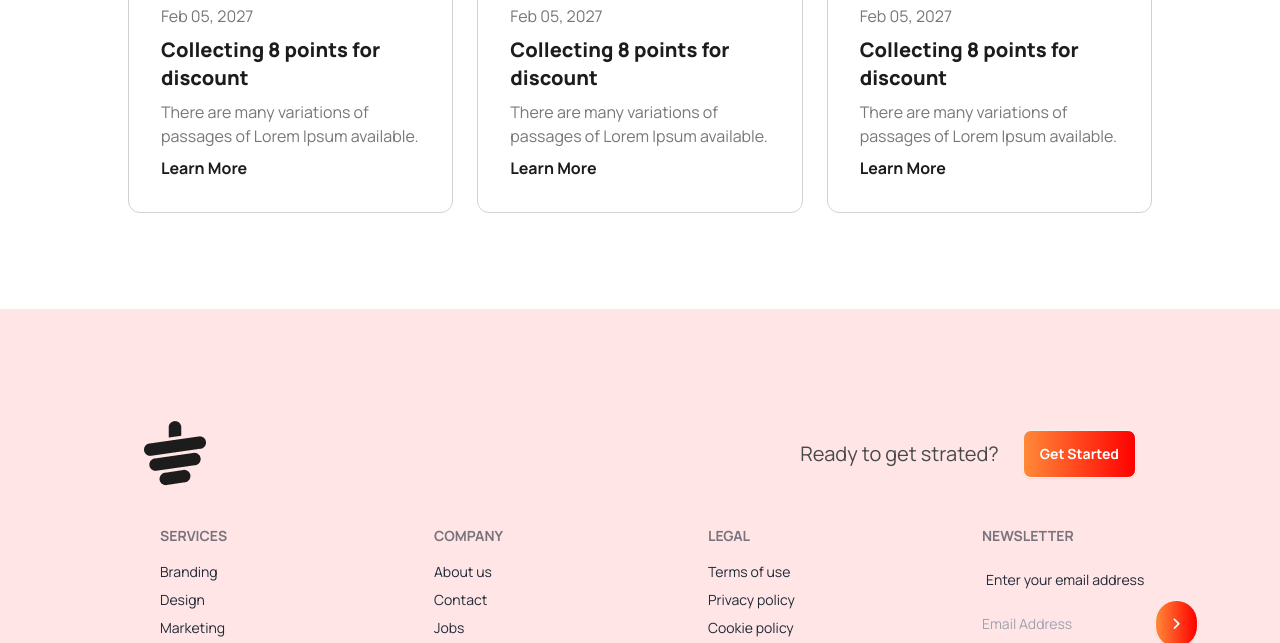
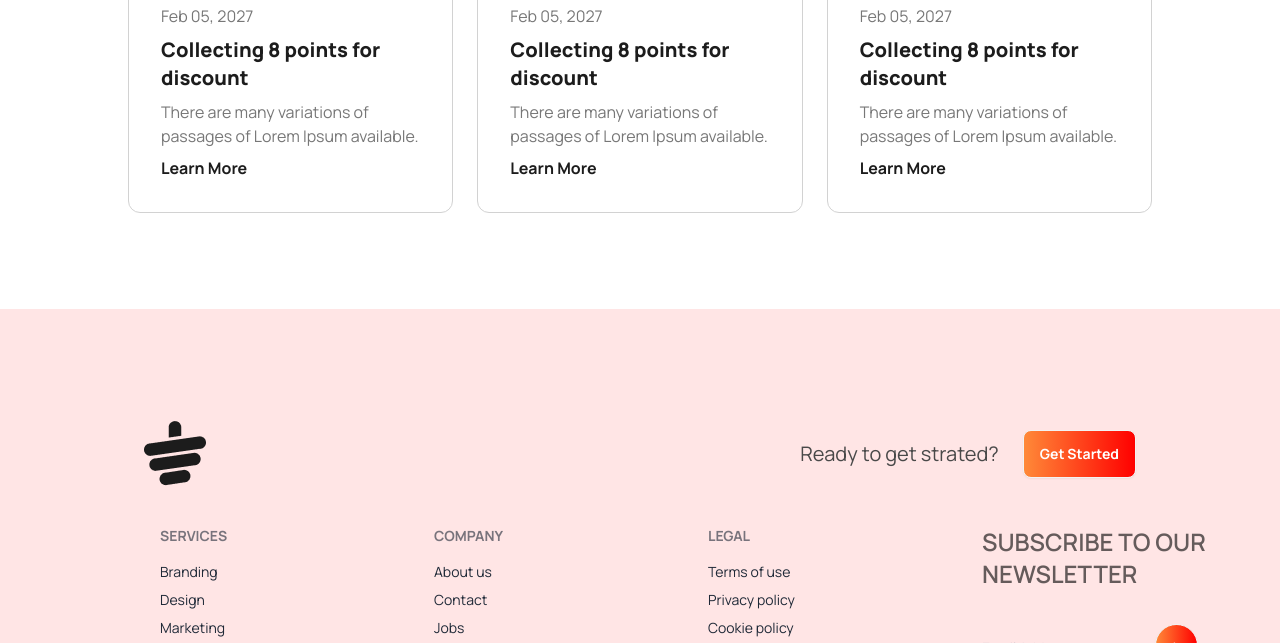
Before and after one commit to Jo888404/tea-house-daisyui-website, a plain HTML site: page index.html in a window 1280 px wide. Shown: the part 3096-3739 px from the top of the page. Drawn offline with nearby package versions, Linux system fonts and the light colour scheme.

Commit message:
final section added

```diff
--- a/index.html
+++ b/index.html
@@ -360,10 +360,10 @@
             <a class="link link-hover">Cookie policy</a>
           </nav>
           <form>
-            <h6 class="footer-title">Newsletter</h6>
+            <h6 class="footer-title lg:text-2xl font-semibold text-black">Subscribe to our <br>newsletter</h6>
             <fieldset class="form-control lg:w-80">
               <label class="label">
-                <span class="label-text">Enter your email address</span>
+                <span class="label-text"></span>
               </label>
               <div class="">
                 <input
```
